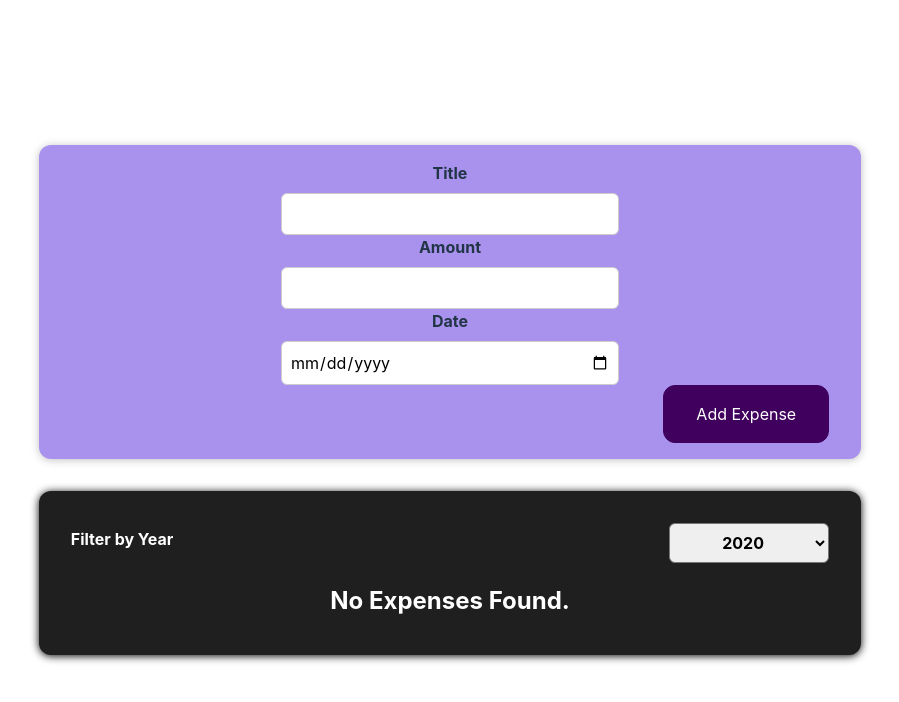
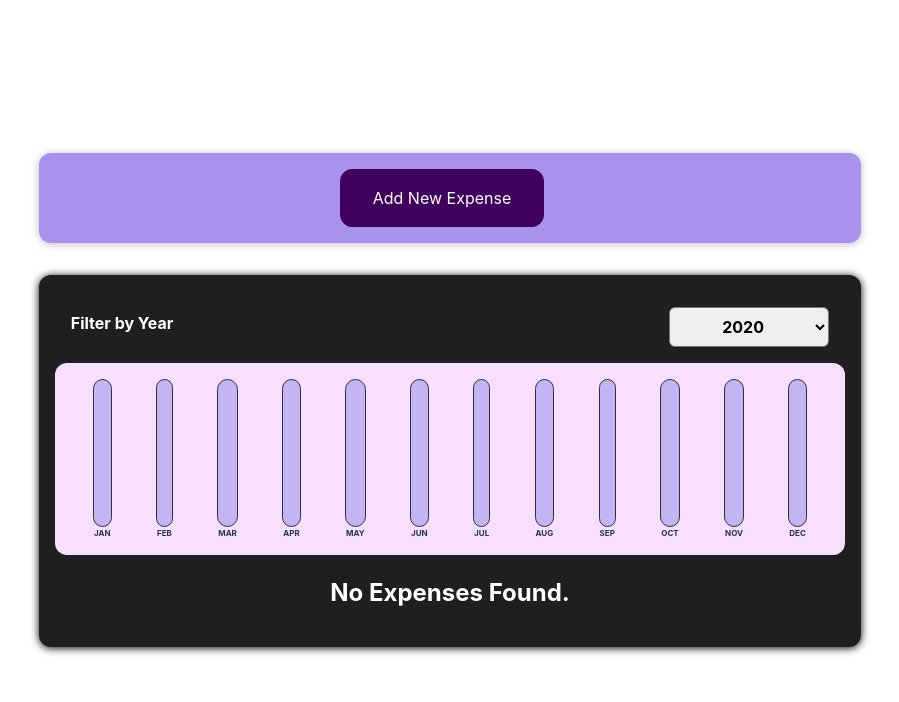
Before and after one commit to AbdullahGhani1/learn-react, a React (Vite) app in the folder 3-expense-tracker/: page / in a window 1280 px wide. Shown: the top 702 px of the page, without its empty margins (190-1089 px from the left). Built offline with nearby package versions, Linux system fonts and the light colour scheme.

Commit message:
Chart bar

```diff
--- /dev/null
+++ b/3-expense-tracker/src/components/Chart/Chart.css
@@ -0,0 +1,9 @@
+.chart {
+  padding: 1rem;
+  border-radius: 12px;
+  background-color: #f8dfff;
+  text-align: center;
+  display: flex;
+  justify-content: space-around;
+  height: 10rem;
+}
--- /dev/null
+++ b/3-expense-tracker/src/components/Chart/Chart.tsx
@@ -0,0 +1,31 @@
+import React from "react";
+import "./Chart.css";
+import ChartBar from "./ChartBar";
+interface DataPoint {
+  label: string;
+  value: number;
+}
+[];
+interface ChartProps {
+  dataPoints: DataPoint[];
+}
+function Chart(props: ChartProps) {
+  const dataPointValues = props.dataPoints.map((dataPoint) => dataPoint.value);
+  const totalMaximun = Math.max(...dataPointValues);
+  return (
+    <div className="chart">
+      {props.dataPoints.map((datapoint) => {
+        return (
+          <ChartBar
+            key={datapoint.label}
+            value={datapoint.value}
+            maxValue={totalMaximun}
+            label={datapoint.label}
+          />
+        );
+      })}
+    </div>
+  );
+}
+
+export default Chart;
--- /dev/null
+++ b/3-expense-tracker/src/components/Chart/ChartBar.css
@@ -0,0 +1,30 @@
+.chart-bar {
+  height: 100%;
+  display: flex;
+  flex-direction: column;
+  align-items: center;
+}
+
+.chart-bar__inner {
+  height: 100%;
+  width: 100%;
+  border: 1px solid #313131;
+  border-radius: 12px;
+  background-color: #c3b4f3;
+  overflow: hidden;
+  display: flex;
+  flex-direction: column;
+  justify-content: flex-end;
+}
+
+.chart-bar__fill {
+  background-color: #4826b9;
+  width: 100%;
+  transition: all 0.3s ease-out;
+}
+
+.chart-bar__label {
+  font-weight: bold;
+  font-size: 0.5rem;
+  text-align: center;
+}
--- /dev/null
+++ b/3-expense-tracker/src/components/Chart/ChartBar.tsx
@@ -0,0 +1,31 @@
+import React from "react";
+import "./ChartBar.css";
+export default function ChartBar(props: {
+  maxValue: number;
+  value: number;
+  label:
+    | string
+    | number
+    | boolean
+    | React.ReactElement<any, string | React.JSXElementConstructor<any>>
+    | React.ReactFragment
+    | React.ReactPortal
+    | null
+    | undefined;
+}) {
+  let barFillHeight = "0%";
+  if (props.maxValue > 0) {
+    barFillHeight = Math.round((props.value / props.maxValue) * 100) + "%";
+  }
+  return (
+    <div className="chart-bar">
+      <div className="chart-bar__inner">
+        <div
+          className="chart-bar__fill"
+          style={{ height: barFillHeight }}
+        ></div>
+      </div>
+      <div className="chart-bar__label">{props.label}</div>
+    </div>
+  );
+}
--- /dev/null
+++ b/3-expense-tracker/src/components/Expenses/ExpenseChart.tsx
@@ -0,0 +1,69 @@
+import React from "react";
+import Chart from "../Chart/Chart";
+import { ExpenseListProps } from "../../interfaces";
+interface ExpenseChartProps {
+  expenses: ExpenseListProps["items"];
+}
+type DataPoint = {
+  label: string;
+  value: number;
+};
+function ExpenseChart(props: ExpenseChartProps) {
+  const chartDataPoints: DataPoint[] = [
+    {
+      label: "JAN",
+      value: 0,
+    },
+    {
+      label: "FEB",
+      value: 0,
+    },
+    {
+      label: "MAR",
+      value: 0,
+    },
+    {
+      label: "APR",
+      value: 0,
+    },
+    {
+      label: "MAY",
+      value: 0,
+    },
+    {
+      label: "JUN",
+      value: 0,
+    },
+    {
+      label: "JUL",
+      value: 0,
+    },
+    {
+      label: "AUG",
+      value: 0,
+    },
+    {
+      label: "SEP",
+      value: 0,
+    },
+    {
+      label: "OCT",
+      value: 0,
+    },
+    {
+      label: "NOV",
+      value: 0,
+    },
+    {
+      label: "DEC",
+      value: 0,
+    },
+  ];
+  for (const expense of props.expenses) {
+    const expenseMonth = expense.date.getMonth();
+    chartDataPoints[expenseMonth].value += expense.amount;
+  }
+
+  return <Chart dataPoints={chartDataPoints} />;
+}
+export default ExpenseChart;
--- a/3-expense-tracker/src/components/Expenses/ExpenseItem.tsx
+++ b/3-expense-tracker/src/components/Expenses/ExpenseItem.tsx
@@ -8,14 +8,15 @@
 }
 function ExpenseItem(props: Props) {
   return (
-    <Card className="expense-item">
-      <div className="expense-item__description">
+    <li>
+      <Card className="expense-item">
         <ExpenseDate date={props.date} />
-        <h2>{props.title}</h2>
-        <div className="expense-item__price">${props.amount}</div>
-      </div>
-      <button onClick={() => alert("clicked")}>Change Title</button>
-    </Card>
+        <div className="expense-item__description">
+          <h2>{props.title}</h2>
+          <div className="expense-item__price">${props.amount}</div>
+        </div>
+      </Card>
+    </li>
   );
 }
 
--- a/3-expense-tracker/src/components/Expenses/Expenses.tsx
+++ b/3-expense-tracker/src/components/Expenses/Expenses.tsx
@@ -4,6 +4,7 @@
 import Card from "../UI/Card";
 import ExpensesFilter from "./ExpensesFilter";
 import ExpensesList from "./ExpensesList";
+import ExpenseChart from "./ExpenseChart";
 interface Props {
   items: {
     id: number;
@@ -20,13 +21,13 @@
   let filteredExpenses = props.items.filter((expense) => {
     return expense.date.getFullYear().toString() === filteredYear;
   });
-  console.log("acascsac", typeof filteredExpenses);
   return (
     <Card className="expenses">
       <ExpensesFilter
         onChangeFilter={filterChangeHandler}
         selected={filteredYear}
       />
+      <ExpenseChart expenses={filteredExpenses} />
       <ExpensesList items={filteredExpenses} />
     </Card>
   );
--- a/3-expense-tracker/src/components/NewExpense/ExpenseForm.tsx
+++ b/3-expense-tracker/src/components/NewExpense/ExpenseForm.tsx
@@ -4,6 +4,7 @@
 
 interface ExpenseFormProps {
   onSaveExpenseData: (enteredExpenseData: ExpenseFormData) => void;
+  onCancel: () => void;
 }
 
 function ExpenseForm(props: ExpenseFormProps) {
@@ -31,6 +32,7 @@
       date: new Date(enteredDate),
     };
     props.onSaveExpenseData(expenseData);
+    props.onCancel();
     setEnteredTitle("");
     setEnteredDate("");
     setEnteredAmount("");
@@ -68,6 +70,9 @@
           />
         </div>
         <div className="new-expense__actions">
+          <button type="button" onClick={props.onCancel}>
+            Cancel
+          </button>
           <button type="submit">Add Expense</button>
         </div>
       </div>
--- a/3-expense-tracker/src/components/NewExpense/NewExpense.tsx
+++ b/3-expense-tracker/src/components/NewExpense/NewExpense.tsx
@@ -1,4 +1,4 @@
-import React from "react";
+import React, { useState } from "react";
 import "./NewExpense.css";
 import ExpenseForm from "./ExpenseForm";
 import { ExpenseFormData } from "../../interfaces";
@@ -6,6 +6,13 @@
   onAddExpense: (expense: ExpenseFormData) => void;
 }
 export default function NewExpense(props: ExpenseFormProps) {
+  const [isEditing, setIsEditing] = useState(false);
+  const startEditingHandler = () => {
+    setIsEditing(true);
+  };
+  const stopEditingHandler = () => {
+    setIsEditing(false);
+  };
   const saveExpenseDataHandler = (enteredExpenseData: ExpenseFormData) => {
     const expenseData = {
       ...enteredExpenseData,
@@ -15,7 +22,14 @@
   };
   return (
     <div className="new-expense">
-      <ExpenseForm onSaveExpenseData={saveExpenseDataHandler} />
+      {isEditing ? (
+        <ExpenseForm
+          onSaveExpenseData={saveExpenseDataHandler}
+          onCancel={stopEditingHandler}
+        />
+      ) : (
+        <button onClick={startEditingHandler}>Add New Expense</button>
+      )}
     </div>
   );
 }
```
